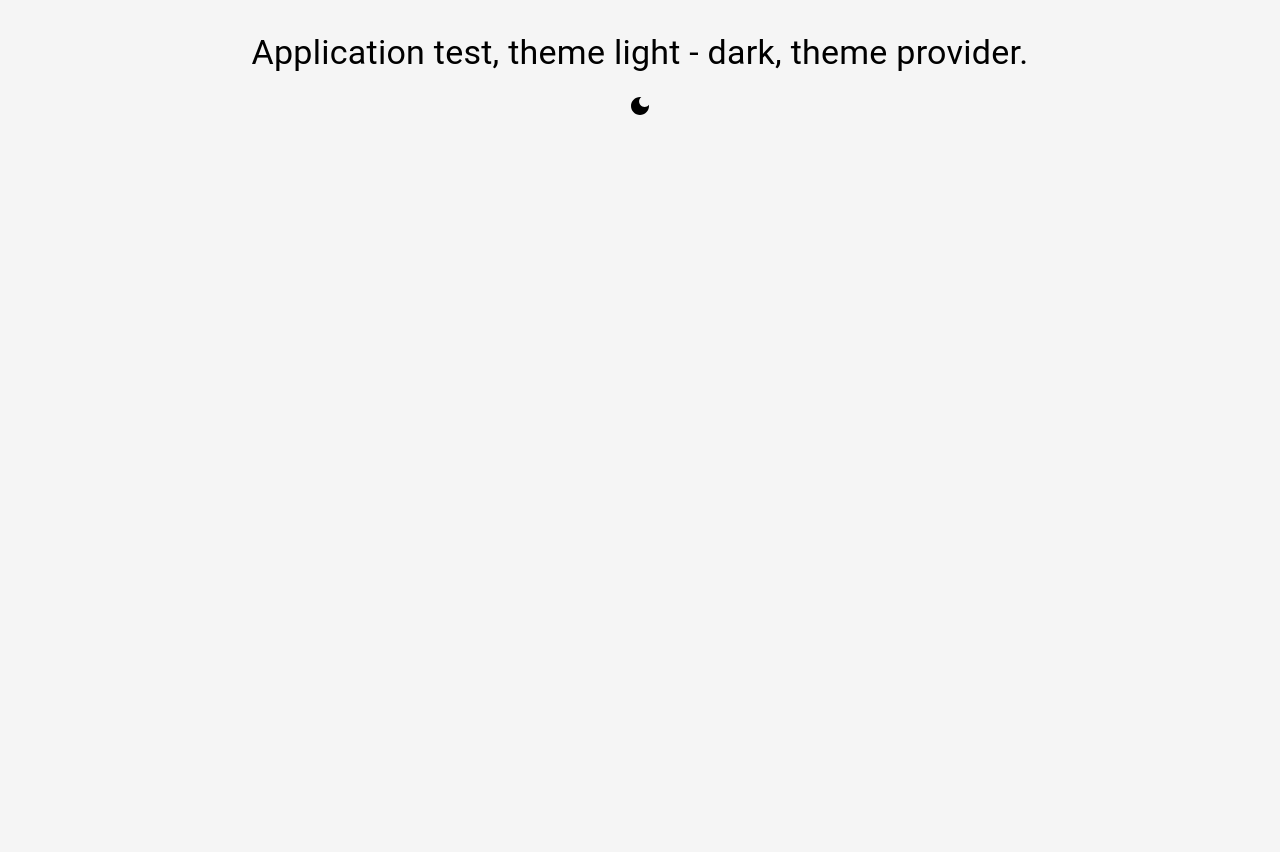
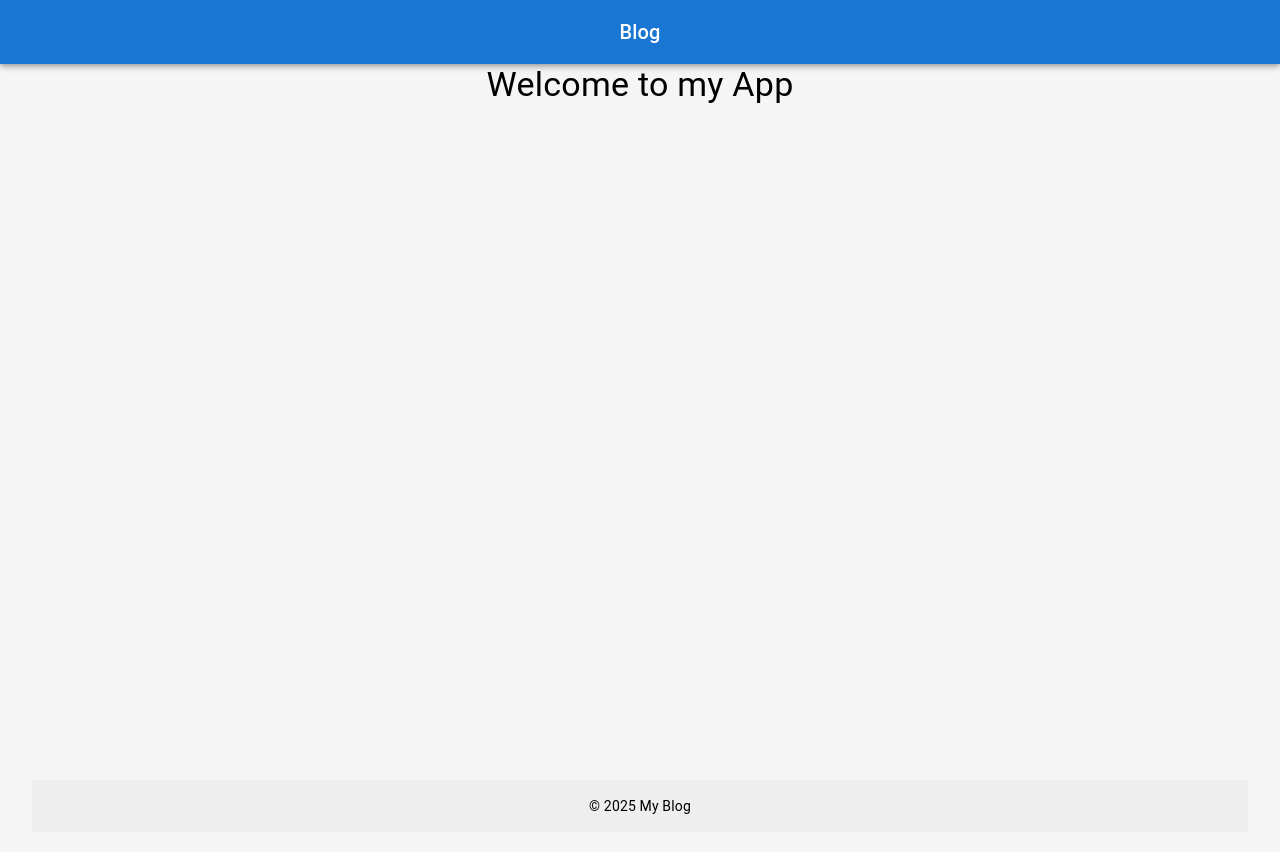
Before and after one commit to TomaszSkiers/BLOG_TanStack_Query, a React (Vite) app: page / in a window 1280 px wide. Shown: the top 852 px of the page. Before the commit the page ends 800 px from the top, so only its background shows below. Built offline with nearby package versions, Linux system fonts and the light colour scheme.

Commit message:
simple MainLayout and ReactRouter

```diff
--- a/src/App.tsx
+++ b/src/App.tsx
@@ -1,24 +1,22 @@
 import './App.css'
-import { Container, CssBaseline, Typography } from '@mui/material'
+import { CssBaseline } from '@mui/material'
 import { AppProvider } from './contexts/AppProvider'
-import { ThemeToggle } from './components/ThemeToogle'
 
+import { BrowserRouter, Route, Routes } from 'react-router-dom'
+import { MainLayout } from './layout/MainLayout'
+import { Home } from './pages/Home'
 
-
-
-function App() {
+export const App = () => {
   return (
     <AppProvider>
       <CssBaseline />
-      <Container>
-        <Typography variant="h4" gutterBottom>
-          Application test, theme light - dark, theme provider.
-        </Typography>
-        <ThemeToggle />
-
-      </Container>
+      <BrowserRouter>
+        <Routes>
+          <Route path="/" element={<MainLayout />}>
+            <Route index element={<Home />} />
+          </Route>
+        </Routes>
+      </BrowserRouter>
     </AppProvider>
   )
 }
-
-export default App
--- a/src/components/Footer.tsx
+++ b/src/components/Footer.tsx
@@ -0,0 +1,16 @@
+import { Box, Typography } from "@mui/material"
+
+
+
+
+export const Footer = () => {
+
+
+    return(
+        <Box component='footer' py={2} textAlign='center' bgcolor='grey.200'>
+            <Typography variant="body2">
+            © {new Date().getFullYear()} My Blog
+            </Typography>
+        </Box>
+    )
+}
--- a/src/components/Header.tsx
+++ b/src/components/Header.tsx
@@ -0,0 +1,11 @@
+import { AppBar, Toolbar, Typography } from '@mui/material'
+
+export const Header = () => {
+  return (
+    <AppBar>
+      <Toolbar>
+        <Typography variant='h6' sx={{flexGrow: 1}}>Blog</Typography>
+      </Toolbar>
+    </AppBar>
+  )
+}
--- a/src/layout/MainLayout.tsx
+++ b/src/layout/MainLayout.tsx
@@ -1,15 +1,18 @@
-import { Outlet } from "react-router-dom"
+import { Box, Container } from '@mui/material'
+import { Outlet } from 'react-router-dom'
+import { Header } from '../components/Header'
+import { Footer } from '../components/Footer'
 
-
-
-
-
-export const MainLayout: React.FC = () => {
-
-
-    return (
-        {/** <HeaderComponent /> */}
-        <Outlet/>
-
-    )
+export const MainLayout = () => {
+  return (
+    <Box display='flex' flexDirection='column' minHeight='100vh'>
+      <Header />
+      <Box component='main' flexGrow={1} py={4}>
+        <Container>
+          <Outlet />
+        </Container>
+      </Box>
+      <Footer />
+    </Box>
+  )
 }
--- /dev/null
+++ b/src/pages/Home.tsx
@@ -0,0 +1,7 @@
+import { Typography } from "@mui/material"
+
+export const Home = () => {
+    return(
+        <Typography variant="h4">Welcome to my App</Typography>
+    )
+}
```
Also changed, not shown: src/main.tsx (+5 -5 lines).
